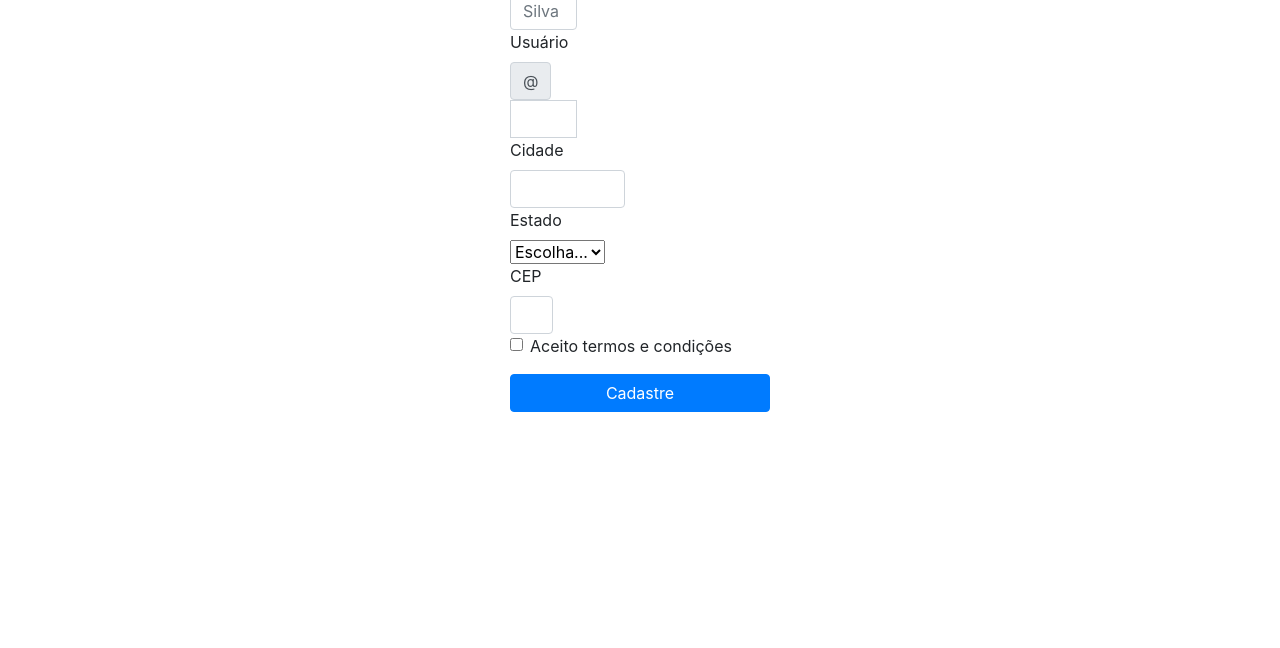
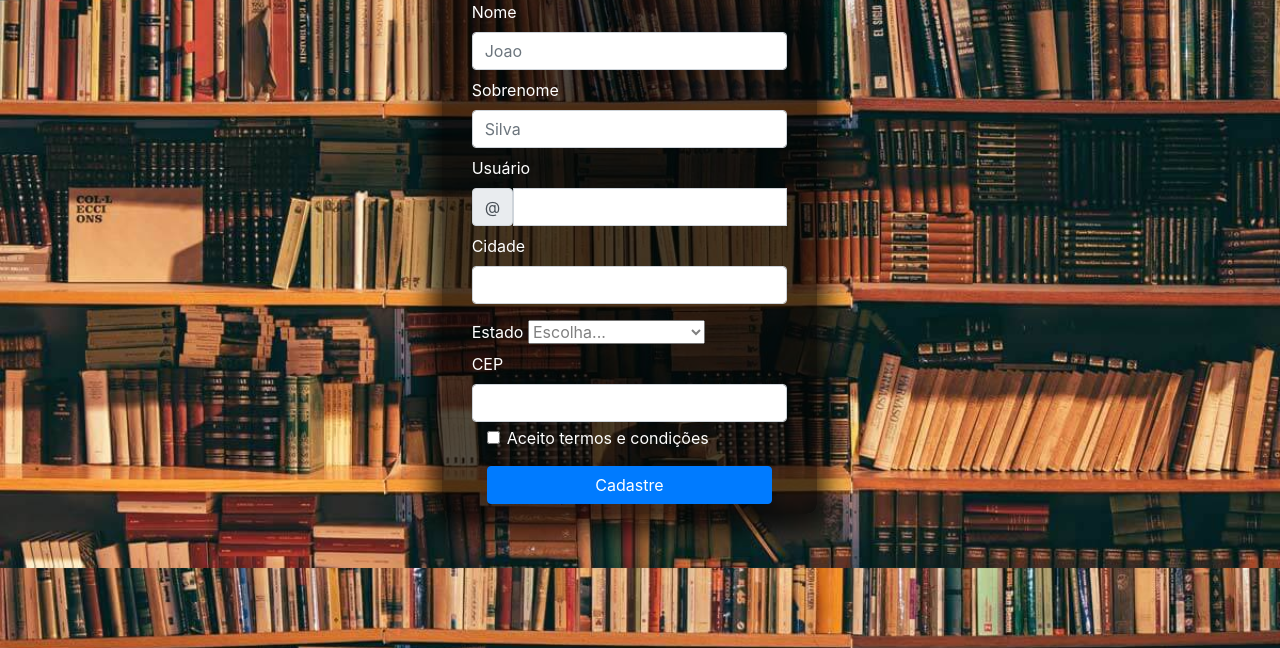
Before and after one commit to grasbiel/livraria-book-net, a plain HTML site: page signup.html in a window 1280 px wide. Shown: the part 152-800 px from the top of the page. Drawn offline with nearby package versions, Linux system fonts and the light colour scheme.

Commit message:
Ajustes de tamanho e estilo nas paginas de login e cadastro de usuário

```diff
--- a/signup.html
+++ b/signup.html
@@ -9,37 +9,38 @@
 
     <!--Style-->
     <link rel="stylesheet" href="https://stackpath.bootstrapcdn.com/bootstrap/4.5.2/css/bootstrap.min.css" integrity="sha384-JcKb8q3iqJ61gNV9KGb8thSsNjpSL0n8PARn9HuZOnIxN0hoP+VmmDGMN5t9UJ0Z" crossorigin="anonymous">
-    <!--
+
     <link href="style/style.css" type="text/css" rel="stylesheet">
-    -->
+
 </head>
 <body>
     <main>
-        <section class="container-fluid bg">
-            <h1 class="sr-only">Livraria Book net</h1>
+        <section class="container-fluid bg" id="bg-cadastro">
+            <h1 class="sr-only h1">Livraria Book net, tela de cadastro</h1>
             <section class="row justify-content-center">
 
-                <div class="col-12 col-sm-6 col-md-3">
+                <div class="col-9 col-sm-7 col-md-6 col-lg-4">
 
-                    <form action="" class="form-container">
-                        <h3>Book Net</h3>
+                    <form action="" class="form-container-signup">
+                        <h3 class="display-3">Cadastro</h3>
+                        <!--INICIO FORM-->
                         <form class="row g-3 needs-validation" novalidate>
-                            <div class="col-md-4">
-                              <label for="name" class="form-label">Nome</label>
+                            <div class="">
+                              <label for="name" class="form-label mt-2">Nome</label>
                               <input type="text" class="form-control" id="name" placeholder="Joao" required>
                               <div class="valid-feedback">
                                 Bom!
                               </div>
                             </div>
-                            <div class="col-md-4">
-                              <label for="sobrenome" class="form-label">Sobrenome</label>
+                            <div class="">
+                              <label for="sobrenome" class="form-label mt-2">Sobrenome</label>
                               <input type="text" class="form-control" id="sobrenome" placeholder="Silva" required>
                               <div class="valid-feedback">
                                 Bom!
                               </div>
                             </div>
-                            <div class="col-md-4">
-                              <label for="user" class="form-label">Usuário</label>
+                            <div class="">
+                              <label for="user" class="form-label mt-2">Usuário</label>
                               <div class="input-group has-validation">
                                 <span class="input-group-text" id="inputGroupPrepend">@</span>
                                 <input type="text" class="form-control" id="validationCustomUsername" aria-describedby="inputGroupPrepend" required>
@@ -48,24 +49,52 @@
                                 </div>
                               </div>
                             </div>
-                            <div class="col-md-6">
-                              <label for="cidade" class="form-label">Cidade</label>
+                            <div class="">
+                              <label for="cidade" class="form-label mt-2">Cidade</label>
                               <input type="text" class="form-control" id="cidade" required>
                               <div class="invalid-feedback">
                                 Forneça cidade válida.
                               </div>
                             </div>
-                            <div class="col-md-3">
-                              <label for="estado" class="form-label">Estado</label>
+                            <div class="">
+                              <label for="estado" class="form-label mt-3">Estado</label>
                               <select class="form-select" id="estado" required>
                                 <option selected disabled value="">Escolha...</option>
-                                <option>...</option>
+                                <!--Estados-->
+                                <option value="1">Acre</option>
+                                <option value="2">Alagoas</option>
+                                <option value="3">Amapá</option>
+                                <option value="4">Amazonas</option>
+                                <option value="5">Bahia</option>
+                                <option value="6">Ceará</option>
+                                <option value="7">Distrito Federal</option>
+                                <option value="8">Espiríto Santo</option>
+                                <option value="9">Goiás</option>
+                                <option value="10">Maranhão</option>
+                                <option value="11">Mato Grosso</option>
+                                <option value="12">Mato Grosso do Sul</option>
+                                <option value="13">Minas Gerais</option>
+                                <option value="14">Pará</option>
+                                <option value="15">Paraíba</option>
+                                <option value="16">Paraná</option>
+                                <option value="17">Pernambuco</option>
+                                <option value="18">Piauí</option>
+                                <option value="19">Rio de Janeiro</option>
+                                <option value="20">Rio Grande do Sul</option>
+                                <option value="21">Rio Grande do Norte</option>
+                                <option value="22">Rondônia</option>
+                                <option value="23">Roraima</option>
+                                <option value="24">Santa Catarina</option>
+                                <option value="25">São Paulo</option>
+                                <option value="26">Sergipe</option>
+                                <option value="27">Tocantins</option>
+                                <!--FIM ESTADOS-->
                               </select>
                               <div class="invalid-feedback">
                                 Selecione um estado válido
                               </div>
                             </div>
-                            <div class="col-md-3">
+                            <div class="mb-1">
                               <label for="cep" class="form-label">CEP</label>
                               <input type="text" class="form-control" id="cep" required>
                               <div class="invalid-feedback">
@@ -87,6 +116,7 @@
                               <button class="btn btn-primary btn-block mt-3" type="submit">Cadastre</button>
                             </div>
                           </form>
+                          <!--FIM FORM-->
 
                       </form>
                 </div>
--- a/style/style.css
+++ b/style/style.css
@@ -14,19 +14,47 @@
 }
 
 .bg {
-    background: url('../img/book.jpg') no-repeat;
     width: 100%;
     height: 100vh;
+    background: url('../img/book.jpg') repeat;
     background-size: 100%;
 }
 
 .form-container{
     position: absolute;
-    top: 15vh;
-    background-color: rgba(232, 231, 231, 0.1);
+    top: 10vh;
+    background-color: rgba(2, 1, 1, 0.692);
     padding: 30px;
     border-radius: 10px;
     -moz-box-shadow: -1px 4px 26px 11px rgba(0, 0, 0, 0.75);
     -webkit-box-shadow: -1px 4px 26px 11px rgba(0, 0, 0, 0.75);
     box-shadow: -1px 4px 26px 11px rgba(0, 0, 0, 0.75);
 }
+
+.form-container-signup{
+    position: absolute;
+    top: 5vh;
+    background-color: rgba(2, 1, 1, 0.692);
+    padding: 10px 30px;
+    border-radius: 10px;
+    -moz-box-shadow: -1px 4px 26px 11px rgba(0, 0, 0, 0.75);
+    -webkit-box-shadow: -1px 4px 26px 11px rgba(0, 0, 0, 0.75);
+    box-shadow: -1px 4px 26px 11px rgba(0, 0, 0, 0.75);
+}
+
+select {
+    color: gray;
+    transition: color 0s 2147483647s;
+}
+
+select:hover,
+select:focus,
+select:active,
+select:focus {
+  color: #000;
+  transition:0s;
+}
+
+select option {
+    color: #000;
+}
```
Also changed, not shown: login.html (+14 -13 lines).
